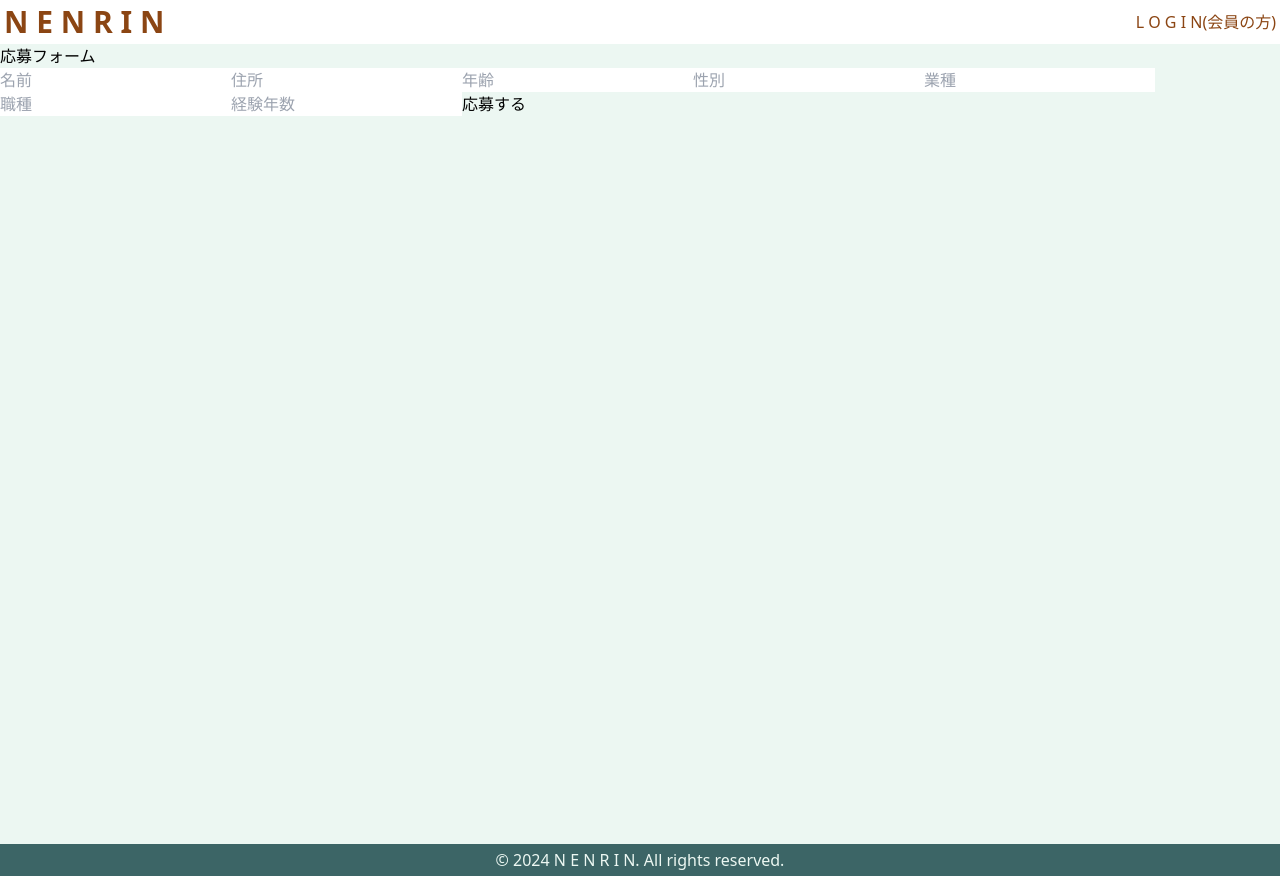
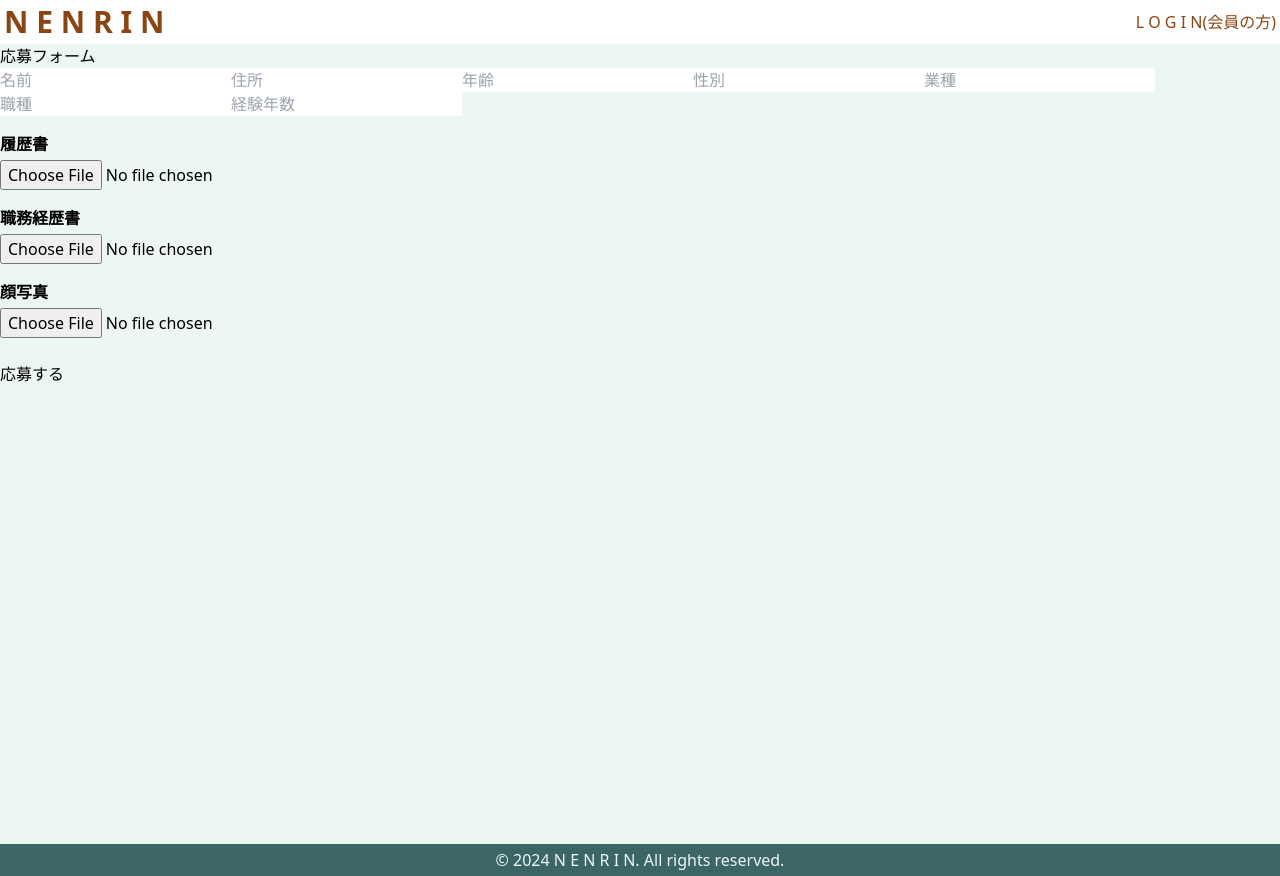
Before and after one commit to Yuka-Matsumoto/NENRIN, a Next.js app in the folder frontend/: page /senior-applications/1 in a window 1280 px wide. Built offline with nearby package versions, Linux system fonts and the light colour scheme; no server answers.

Commit message:
🚧Add a feature to upload resumes, cover letters, and profile pictures

```diff
--- a/frontend/src/app/senior-applications/[id]/page.tsx
+++ b/frontend/src/app/senior-applications/[id]/page.tsx
@@ -30,14 +30,12 @@ const SeniorApplicationForm = () => {
   useEffect(() => {
     const loadProfileAndJobRequirements = async () => {
       try {
-        // プロフィール情報の取得
         const profile = await fetchSeniorProfileForApplication("ce4ac2ba-bfe9-42de-8b67-3e1c56ce769f");
         setFormData((prevData) => ({
           ...prevData,
           ...profile,
         }));
 
-        // 求人の要件の取得
         const response = await fetch(`http://localhost:4000/jobs/${jobId}`);
         const jobData = await response.json();
         setRequiredDocs({
@@ -93,11 +91,47 @@ const SeniorApplicationForm = () => {
         <input type="text" name="job_title" value={formData.job_title} onChange={handleChange} placeholder="職種" required />
         <input type="number" name="years_of_experience" value={formData.years_of_experience} onChange={handleChange} placeholder="経験年数" required />
 
-        {requiredDocs.requireResume && <input type="file" name="resume" onChange={handleFileChange} required />}
-        {requiredDocs.requireWorkHistory && <input type="file" name="work_history" onChange={handleFileChange} required />}
-        {requiredDocs.requirePhoto && <input type="file" name="photo" onChange={handleFileChange} required />}
+        {/* 必須書類のファイル入力 */}
+        <div style={{ marginTop: '16px' }}>
+          <label style={{ display: 'block', fontWeight: 'bold', marginBottom: '4px' }}>
+            履歴書 {requiredDocs.requireResume && <span style={{ color: 'red' }}>(必須)</span>}
+          </label>
+          <input
+            type="file"
+            name="resume"
+            onChange={handleFileChange}
+            required={requiredDocs.requireResume}
+            style={requiredDocs.requireResume ? { borderColor: 'red', borderWidth: '2px' } : {}}
+          />
+        </div>
 
-        <button type="submit">応募する</button>
+        <div style={{ marginTop: '16px' }}>
+          <label style={{ display: 'block', fontWeight: 'bold', marginBottom: '4px' }}>
+            職務経歴書 {requiredDocs.requireWorkHistory && <span style={{ color: 'red' }}>(必須)</span>}
+          </label>
+          <input
+            type="file"
+            name="work_history"
+            onChange={handleFileChange}
+            required={requiredDocs.requireWorkHistory}
+            style={requiredDocs.requireWorkHistory ? { borderColor: 'red', borderWidth: '2px' } : {}}
+          />
+        </div>
+
+        <div style={{ marginTop: '16px' }}>
+          <label style={{ display: 'block', fontWeight: 'bold', marginBottom: '4px' }}>
+            顔写真 {requiredDocs.requirePhoto && <span style={{ color: 'red' }}>(必須)</span>}
+          </label>
+          <input
+            type="file"
+            name="photo"
+            onChange={handleFileChange}
+            required={requiredDocs.requirePhoto}
+            style={requiredDocs.requirePhoto ? { borderColor: 'red', borderWidth: '2px' } : {}}
+          />
+        </div>
+
+        <button type="submit" style={{ marginTop: '24px' }}>応募する</button>
       </form>
     </div>
   );
```
Also changed, not shown: 1 other file (tests, documents, lock files or other folders).
